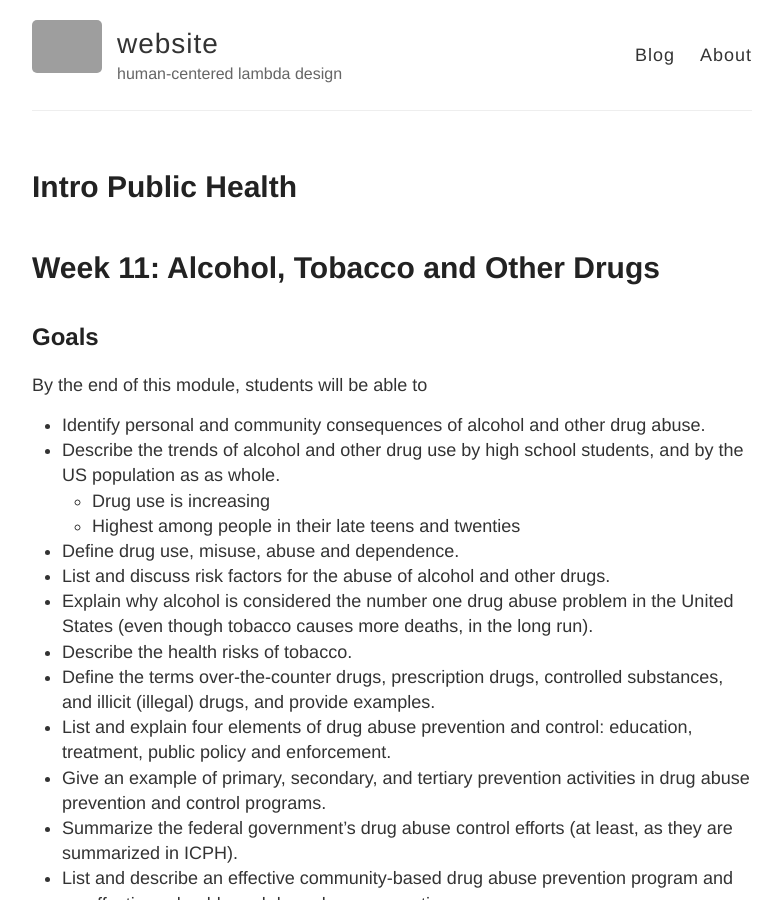
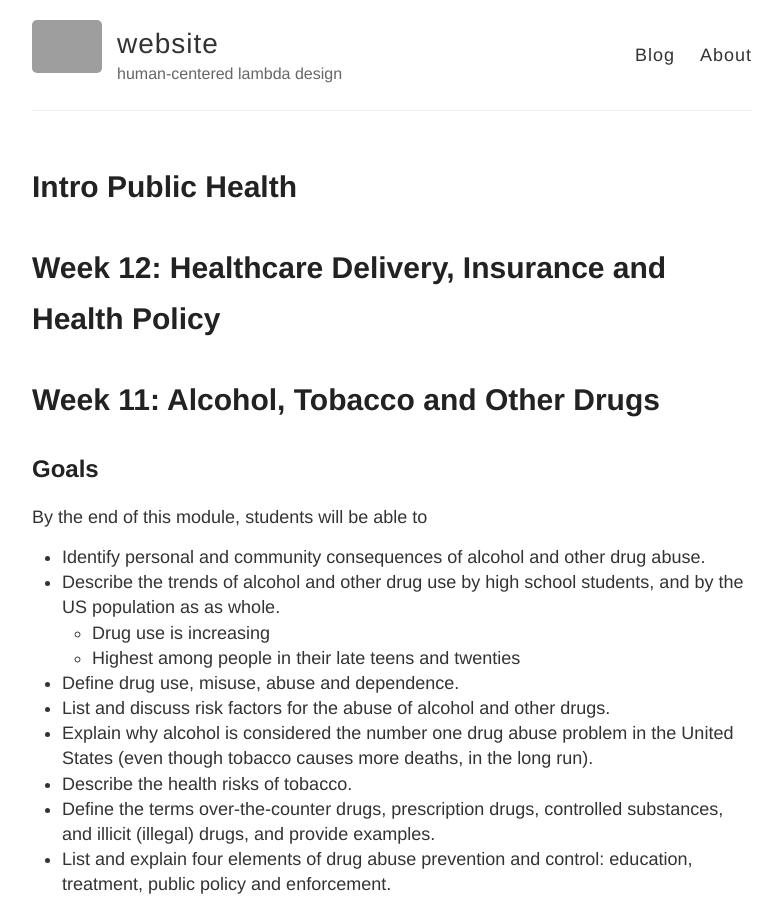
Before and after one commit to RONNCC/ronncc.github, a Jekyll site: the page built from _posts/2019-03-04-intro-public-health.md, in a window 1280 px wide and 900 px high. Shown: the whole window, without its empty margins (248-1030 px from the left). Built offline with Jekyll 4.4.1, drawn with Linux system fonts in a browser that asks for light colours; our own code applies the rules of GitHub Pages for plain Markdown files; comment, search, counter and statistics services are not loaded; grey boxes are pictures that could not be loaded.

Commit message:
Update 2019-03-04-intro-public-health.md

```diff
--- a/_posts/2019-03-04-intro-public-health.md
+++ b/_posts/2019-03-04-intro-public-health.md
@@ -3,6 +3,10 @@ published: true
 categories:
   - Class
 ---
+
+# Week 12: Healthcare Delivery, Insurance and Health Policy
+
+
 
 # Week 11: Alcohol, Tobacco and Other Drugs
 
```
